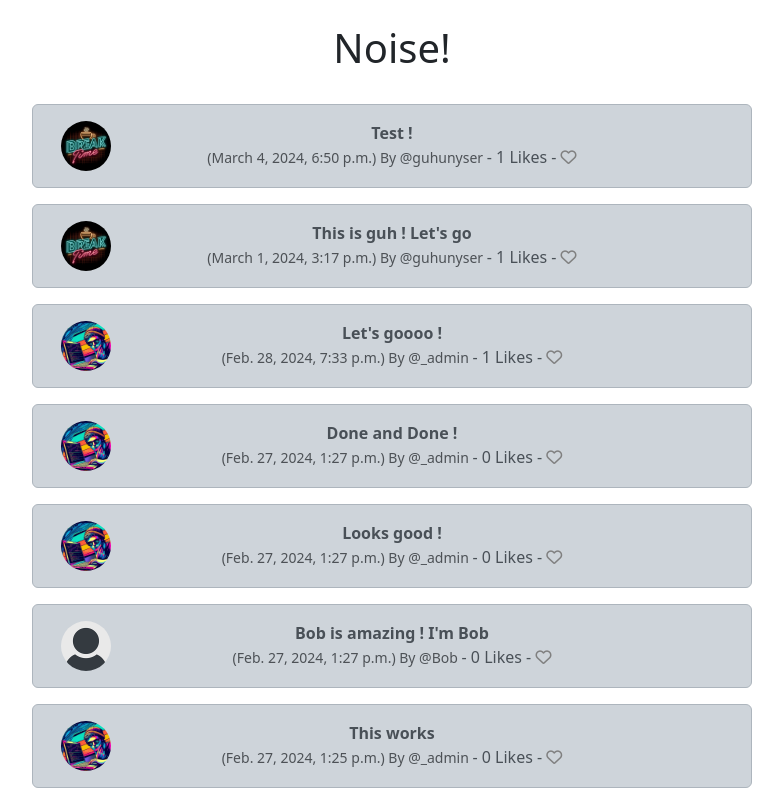
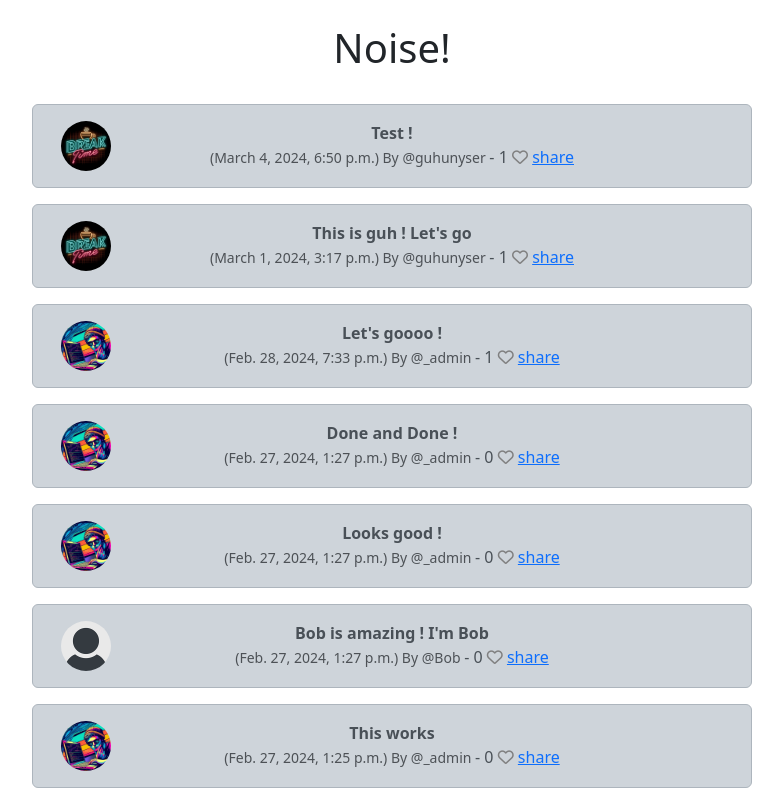
Before and after one commit to Eamateli/Circle, a Django app: page / in a window 1280 px wide. Shown: the part 56-860 px from the top of the page, without its empty margins (62-845 px from the left). Run offline with Django 5.2, Linux system fonts and the light colour scheme; data comes from the database, SQL or seed files in the repository; some libraries are stand-ins or nearby versions.

Commit message:
Add a share link

```diff
--- a/social/circle/templates/home.html
+++ b/social/circle/templates/home.html
@@ -25,12 +25,13 @@
     <small class="text-muted">
       ({{ noise.created_at}}) By @{{ noise.user.username}}
     </small>
-    - {{ noise.number_of_likes }} Likes -
+    - {{ noise.number_of_likes }}
     {%  if user in noise.likes.all %}
     <a href="{%  url 'noise_like' noise.id  %}"><i class="fa-solid fa-heart" style="color:rgb(245, 75, 75)"></i></a>
     {% else %}
     <a href="{%  url 'noise_like' noise.id  %}"><i class="fa fa-heart-o" style="color:grey"></i></a>
     {% endif %}
+    <a href="{% url 'noise_show' noise.id %}">share</a>
   </div>
    <br/>
   </div>
```
